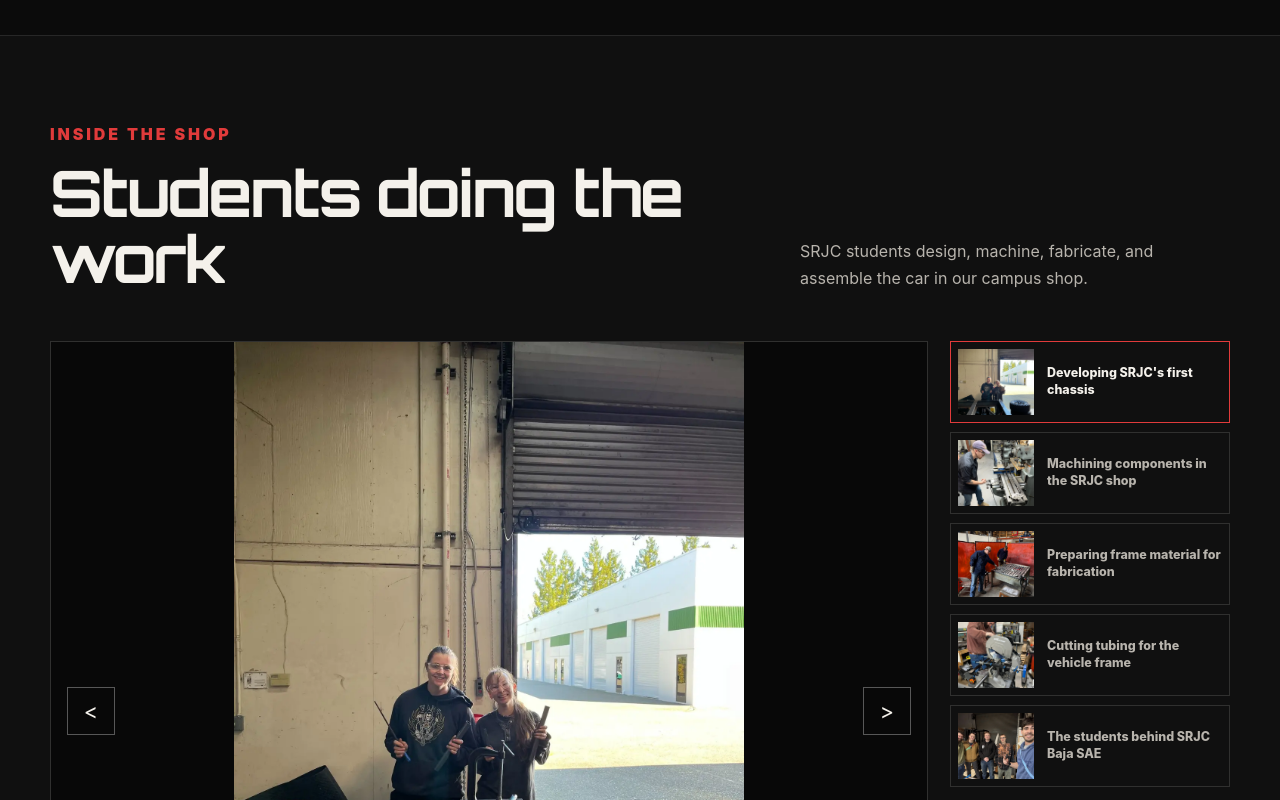
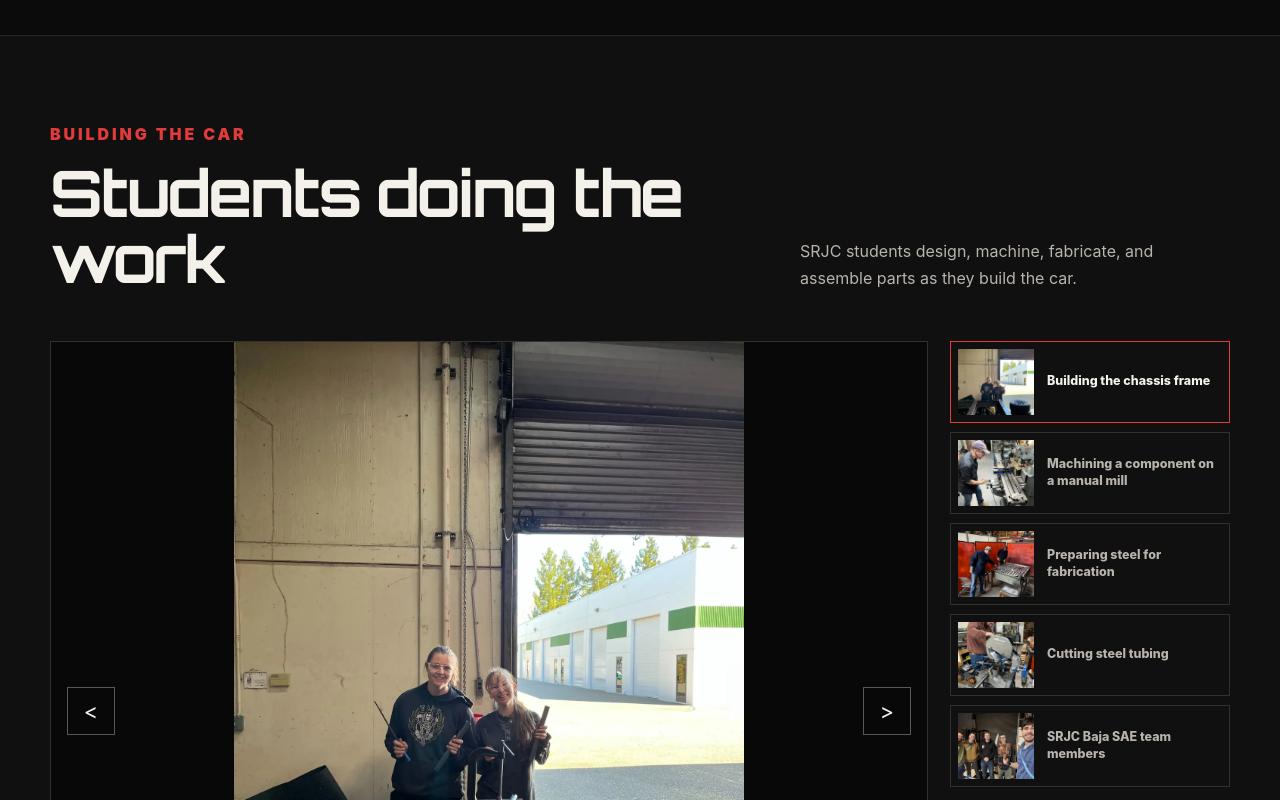
Before and after one commit to SRJC-Baja-SAE/srjc-baja-website, a React (Vite) app: page / in a window 1280 px wide. Shown: the part 1780-2580 px from the top of the page. Built offline with nearby package versions, Linux system fonts and the light colour scheme.

Commit message:
fix: correct gallery photo descriptions

```diff
--- a/src/App.tsx
+++ b/src/App.tsx
@@ -161,11 +161,11 @@ function App() {
           <div className="page-width">
             <div className="section-heading section-heading-row">
               <div>
-                <p className="eyebrow">Inside the shop</p>
+                <p className="eyebrow">Building the car</p>
                 <h2>Students doing the work</h2>
               </div>
               <p className="section-aside">
-                SRJC students design, machine, fabricate, and assemble the car in our campus shop.
+                SRJC students design, machine, fabricate, and assemble parts as they build the car.
               </p>
             </div>
 
--- a/src/content.ts
+++ b/src/content.ts
@@ -117,28 +117,28 @@ export const partners: Partner[] = [
 export const galleryPhotos: GalleryPhoto[] = [
   {
     src: './assets/srjc-chassis.webp',
-    alt: 'Two SRJC Baja SAE members standing behind the first vehicle chassis in the shop',
-    caption: 'Developing SRJC\'s first chassis',
+    alt: 'Two SRJC Baja SAE members standing behind a welded steel chassis frame',
+    caption: 'Building the chassis frame',
   },
   {
     src: './assets/srjc-mill.webp',
-    alt: 'SRJC Baja SAE member operating a manual mill',
-    caption: 'Machining components in the SRJC shop',
+    alt: 'SRJC Baja SAE member operating a manual milling machine',
+    caption: 'Machining a component on a manual mill',
   },
   {
     src: './assets/srjc-fabrication.webp',
-    alt: 'Two SRJC Baja SAE members preparing frame material at a fabrication table',
-    caption: 'Preparing frame material for fabrication',
+    alt: 'Two SRJC Baja SAE members working with steel at a welding table',
+    caption: 'Preparing steel for fabrication',
   },
   {
     src: './assets/srjc-tubing.webp',
-    alt: 'SRJC Baja SAE member cutting steel tubing in the shop',
-    caption: 'Cutting tubing for the vehicle frame',
+    alt: 'SRJC Baja SAE member cutting steel tubing with a metal-cutting saw',
+    caption: 'Cutting steel tubing',
   },
   {
     src: './assets/srjc-team.webp',
-    alt: 'Five SRJC Baja SAE members together in the workshop',
-    caption: 'The students behind SRJC Baja SAE',
+    alt: 'Five SRJC Baja SAE members posing together',
+    caption: 'SRJC Baja SAE team members',
   },
 ];
 
```
